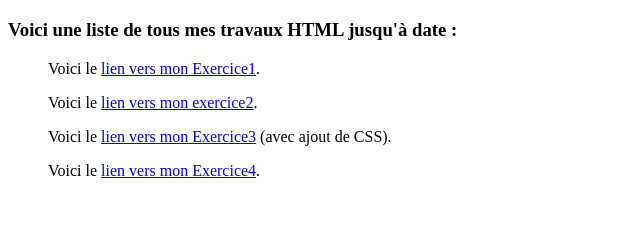
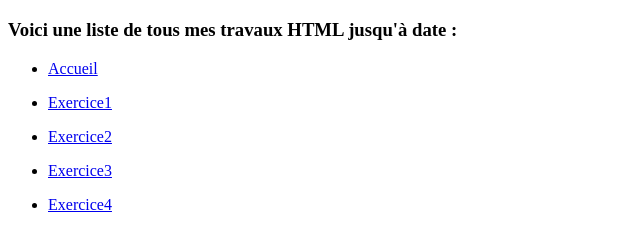
Before and after one commit to TBomasK/TBomasK.github.io, a plain HTML site: page index.html in a window 1280 px wide. Shown: the part 61-312 px from the top of the page, without its empty margins (0-640 px from the left). Drawn offline with Linux system fonts and the light colour scheme.

Commit message:
Add files via upload

```diff
--- a/index.html
+++ b/index.html
@@ -3,13 +3,19 @@
  <head>
 		<meta charset="UTF-8">
 		<title>HTML accueil</title>
+		<link rel="stylesheet" href="accueil.css">
 	</head>
 
 	<body style="background-color: #ffffff;">
+
 	  <h1>Bienvenu à mon accueil!</h1>
 	  <h3>Voici une liste de tous mes travaux HTML jusqu'à date :</h3>
-	  <ul><p>Voici le <a href="https://tbomask.github.io/exercice1">lien vers mon Exercice1</a>.</p>
-	  <p>Voici le <a href="https://tbomask.github.io/exercice2">lien vers mon exercice2</a>.</p>
-	  <p>Voici le <a href="https://tbomask.github.io/exercice3">lien vers mon Exercice3</a> (avec ajout de CSS).</p>
-	  <p>Voici le <a href="https://tbomask.github.io/exercice4">lien vers mon Exercice4</a>.</p></ul>
-	 </body>
+	  <ul>
+  	  <li><p><a href="https://tbomask.github.io/index.html" class="ex1">Accueil</a></p></li>
+  	  <li><p><a href="https://tbomask.github.io/exercice1" class="ex1">Exercice1</a></p></li>
+  	  <li><p><a href="https://tbomask.github.io/exercice2" class="ex1">Exercice2</a></p></li>
+  	  <li><p><a href="https://tbomask.github.io/exercice3" class="ex1">Exercice3</a></p></li>
+  	  <li><p><a href="https://tbomask.github.io/exercice4" class="ex1">Exercice4</a></p></li>
+	  </ul>
+
+	</body>
```
